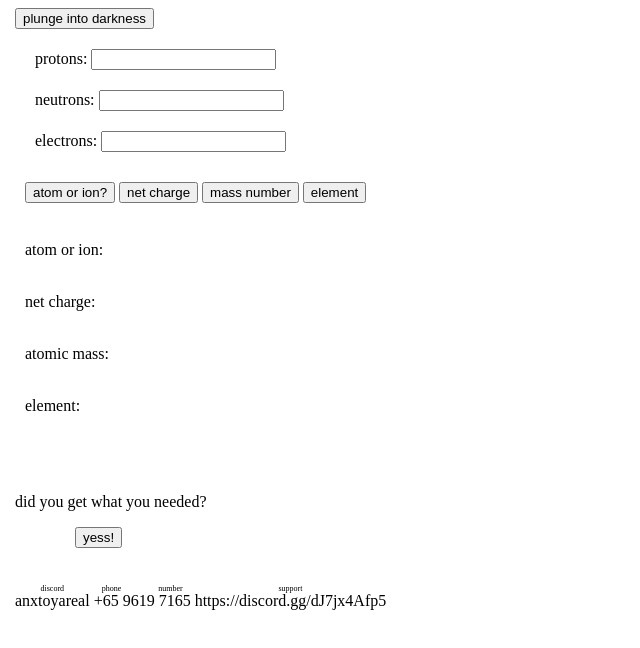
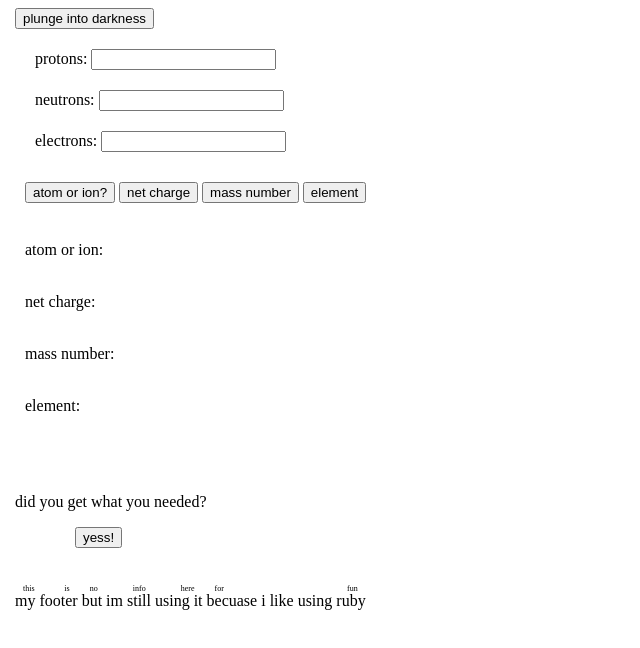
Before and after one commit to humaninexistance/atomsnions-ig-t3wk7, a plain HTML site: page index.html in a window 1280 px wide. Shown: the whole page, without its empty margins (0-640 px from the left). Drawn offline with nearby package versions, Linux system fonts and the light colour scheme.

Commit message:
update footer

```diff
--- a/index.html
+++ b/index.html
@@ -29,7 +29,7 @@
             <br>
             <p class="netcharge">net charge: </p> <p class="netcharge" id="charge"></p>
             <br>
-            <p class="atomicmass">atomic mass: </p> <p class="atomicmass" id="mass"></p>
+            <p class="atomicmass">mass number: </p> <p class="atomicmass" id="mass"></p>
             <br>
             <p class="element">element: </p> <p class="element" id="element"></p>
         </div>
@@ -43,17 +43,17 @@
         <footer>
             <span>
                 <ruby>
-                    anxtoyareal <rt>discord</rt>
+                    my footer <rt>this is</rt>
                 </ruby>
             </span>
             <span>
                 <ruby>
-                    +65 9619 7165 <rt>phone number</rt>
+                    but im still using it<rt>no info here</rt>
                 </ruby>
             </span>
             <span>
                 <ruby>
-                    https://discord.gg/dJ7jx4Afp5 <rt>support</rt>
+                    becuase i like using ruby<rt>for fun</rt>
                 </ruby>
             </span>
         </footer>
```
